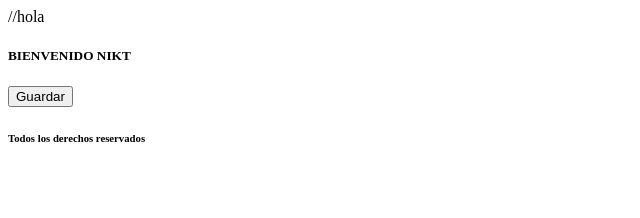
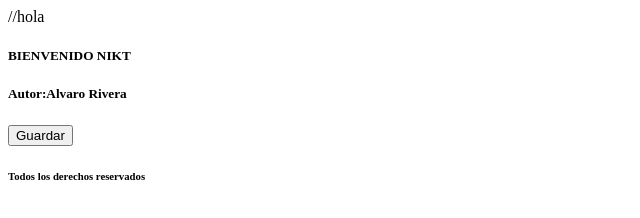
Before and after one commit to Nikt-star/Mi-primer-proyecto-html-gil, a plain HTML site: page index.html in a window 1280 px wide. Shown: the whole page, without its empty margins (0-640 px from the left). Drawn offline with Linux system fonts and the light colour scheme.

Commit message:
agregado de autor

```diff
--- a/index.html
+++ b/index.html
@@ -6,6 +6,7 @@
 </head>
 <body>
  <h5>BIENVENIDO NIKT</h5>
+  <h5>Autor:Alvaro Rivera</h5>
 <button>Guardar</button>
 
 </body>
```
